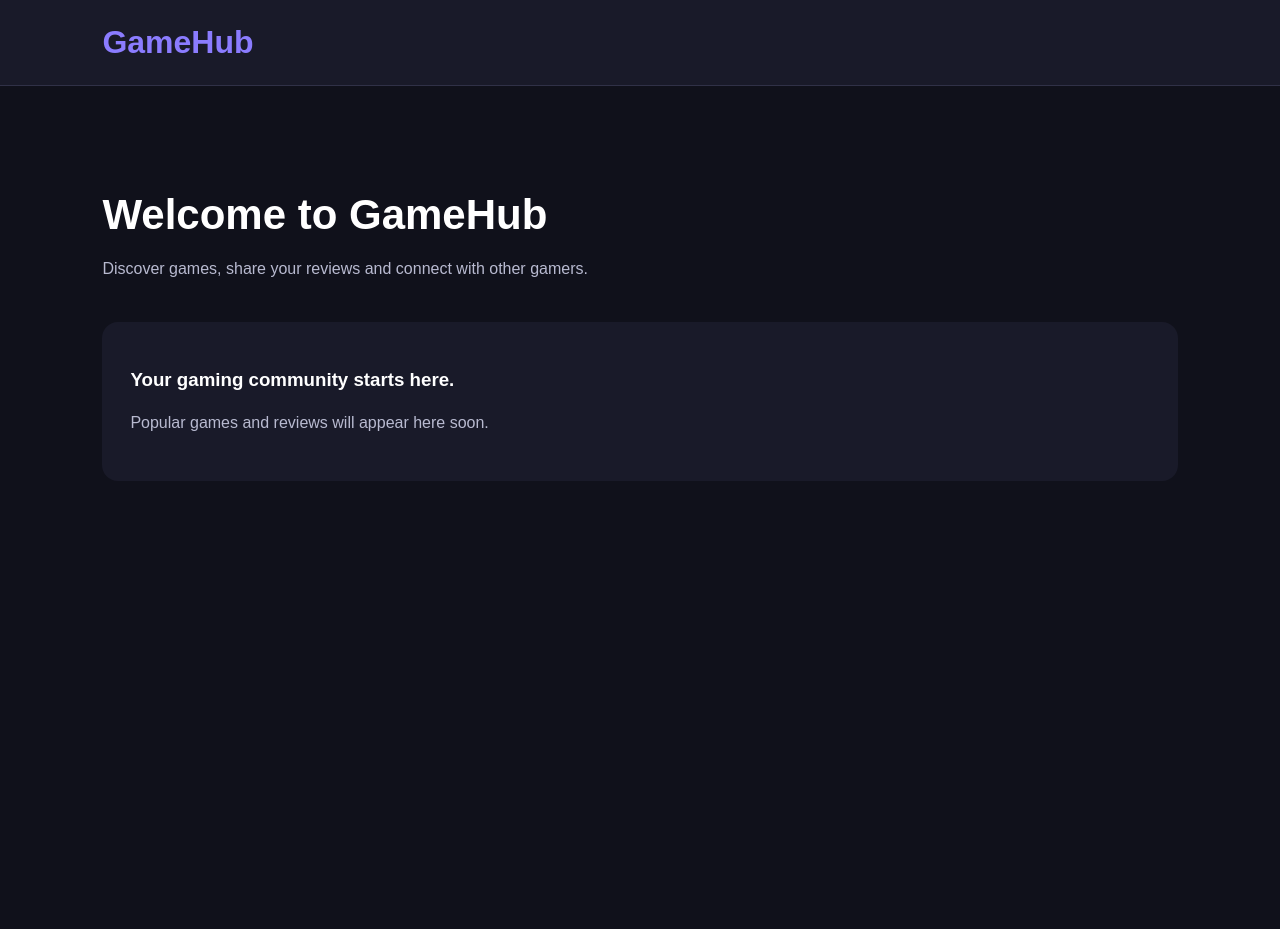
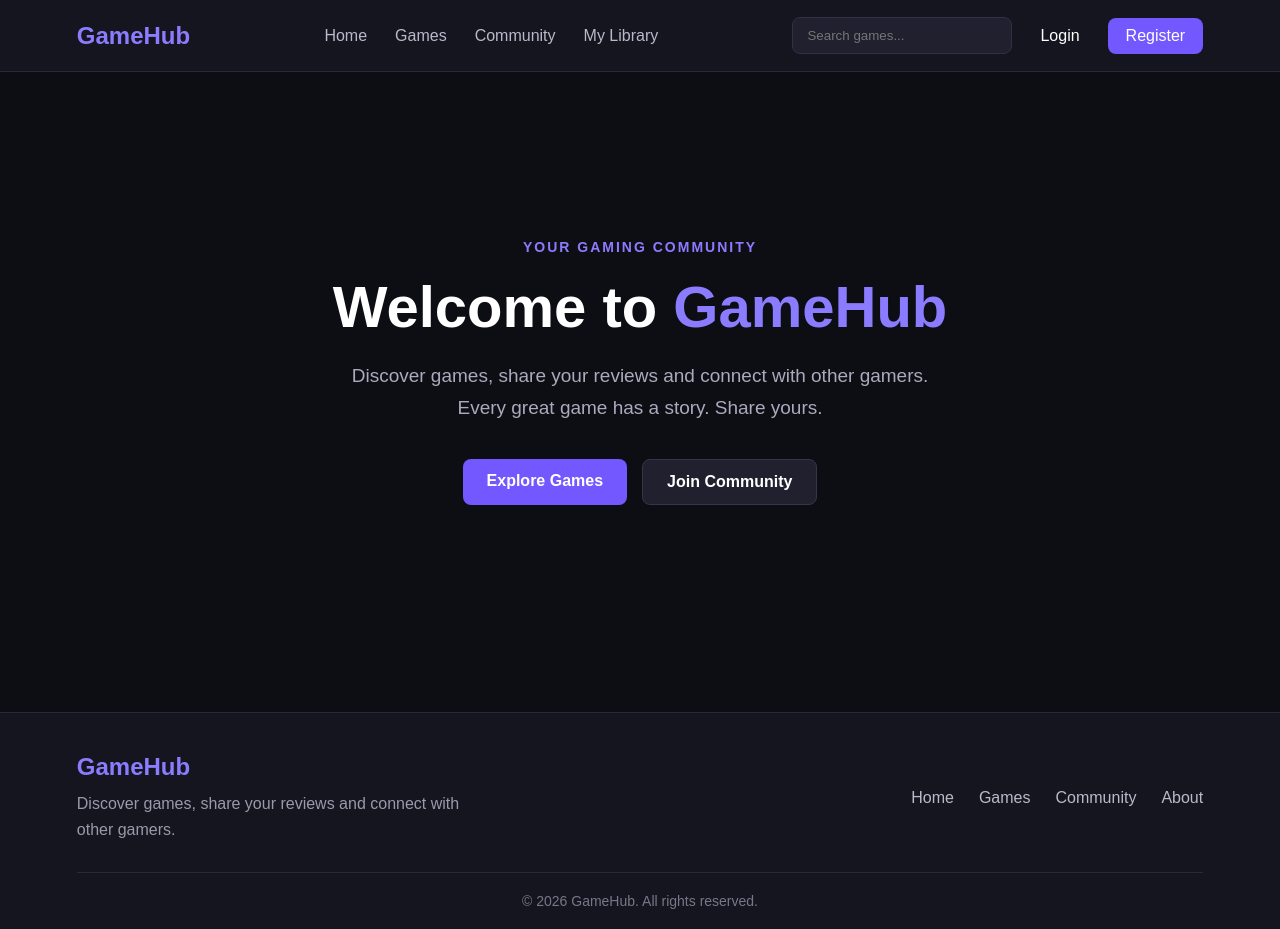
Before and after one commit to TheBalll/GameHubDiploma, a Django app: page / in a window 1280 px wide. Before the commit the page ends 481 px from the top, so only its background shows below. Run offline with Django 5.2, Linux system fonts and the light colour scheme.

Commit message:
Add base layout and home page design

```diff
--- /dev/null
+++ b/games/static/games/css/style.css
@@ -0,0 +1,226 @@
+* {
+    margin: 0;
+    padding: 0;
+    box-sizing: border-box;
+}
+
+body {
+    background-color: #0d0d14;
+    color: #ffffff;
+    font-family: Arial, sans-serif;
+    min-height: 100vh;
+}
+
+a {
+    color: #ffffff;
+    text-decoration: none;
+}
+
+main {
+    min-height: 80vh;
+}
+
+/* NAVBAR */
+
+.navbar {
+    height: 72px;
+    padding: 0 6%;
+
+    display: flex;
+    align-items: center;
+    justify-content: space-between;
+    gap: 30px;
+
+    background-color: #151520;
+    border-bottom: 1px solid #29293d;
+}
+
+.logo {
+    font-size: 24px;
+    font-weight: bold;
+    color: #8b7cff;
+    white-space: nowrap;
+}
+
+.nav-links {
+    display: flex;
+    align-items: center;
+    gap: 28px;
+}
+
+.nav-links a {
+    color: #b9b9c9;
+    transition: 0.2s;
+}
+
+.nav-links a:hover {
+    color: #ffffff;
+}
+
+.nav-right {
+    display: flex;
+    align-items: center;
+    gap: 12px;
+}
+
+.search-bar {
+    width: 220px;
+    padding: 10px 14px;
+
+    background-color: #20202e;
+    color: white;
+
+    border: 1px solid #303047;
+    border-radius: 8px;
+    outline: none;
+}
+
+.search-bar:focus {
+    border-color: #8b7cff;
+}
+
+.login-btn {
+    padding: 9px 16px;
+    border-radius: 8px;
+}
+
+.register-btn {
+    padding: 9px 18px;
+    background-color: #7357ff;
+    border-radius: 8px;
+    transition: 0.2s;
+}
+
+.register-btn:hover {
+    background-color: #846cff;
+}
+
+/* FOOTER */
+
+.footer {
+    background-color: #151520;
+    border-top: 1px solid #29293d;
+    padding: 40px 6% 20px;
+}
+
+.footer-content {
+    display: flex;
+    justify-content: space-between;
+    align-items: center;
+    gap: 30px;
+}
+
+.footer-about h2 {
+    color: #8b7cff;
+    margin-bottom: 10px;
+}
+
+.footer-about p {
+    color: #9999aa;
+    max-width: 420px;
+    line-height: 1.6;
+}
+
+.footer-links {
+    display: flex;
+    gap: 25px;
+}
+
+.footer-links a {
+    color: #b9b9c9;
+    transition: 0.2s;
+}
+
+.footer-links a:hover {
+    color: #8b7cff;
+}
+
+.footer-bottom {
+    margin-top: 30px;
+    padding-top: 20px;
+    border-top: 1px solid #29293d;
+    text-align: center;
+}
+
+.footer-bottom p {
+    color: #777788;
+    font-size: 14px;
+}
+
+/* HERO SECTION */
+
+.hero {
+    min-height: 600px;
+    padding: 80px 6%;
+
+    display: flex;
+    align-items: center;
+    justify-content: center;
+
+    text-align: center;
+}
+
+.hero-content {
+    max-width: 750px;
+}
+
+.hero-label {
+    color: #8b7cff;
+    font-size: 14px;
+    font-weight: bold;
+    letter-spacing: 2px;
+    margin-bottom: 18px;
+}
+
+.hero h1 {
+    font-size: 58px;
+    margin-bottom: 20px;
+}
+
+.hero h1 span {
+    color: #8b7cff;
+}
+
+.hero-description {
+    max-width: 600px;
+    margin: 0 auto;
+
+    color: #aaaabd;
+    font-size: 19px;
+    line-height: 1.7;
+}
+
+.hero-buttons {
+    margin-top: 35px;
+
+    display: flex;
+    justify-content: center;
+    gap: 15px;
+}
+
+.primary-btn,
+.secondary-btn {
+    padding: 13px 24px;
+    border-radius: 8px;
+    font-weight: bold;
+    transition: 0.2s;
+}
+
+.primary-btn {
+    background-color: #7357ff;
+}
+
+.primary-btn:hover {
+    background-color: #846cff;
+    transform: translateY(-2px);
+}
+
+.secondary-btn {
+    background-color: #20202e;
+    border: 1px solid #35354a;
+}
+
+.secondary-btn:hover {
+    background-color: #29293a;
+    border-color: #8b7cff;
+}
--- /dev/null
+++ b/games/templates/games/base.html
@@ -0,0 +1,81 @@
+{% load static %}
+
+<!DOCTYPE html>
+<html lang="en">
+<head>
+    <meta charset="UTF-8">
+    <meta name="viewport" content="width=device-width, initial-scale=1.0">
+
+    <title>{% block title %}GameHub{% endblock %}</title>
+
+    <link rel="stylesheet" href="{% static 'games/css/style.css' %}">
+</head>
+
+<body>
+
+   <!-- NAVBAR -->
+<nav class="navbar">
+
+    <a href="/" class="logo">
+         GameHub
+    </a>
+
+    <div class="nav-links">
+        <a href="/">Home</a>
+        <a href="#">Games</a>
+        <a href="#">Community</a>
+        <a href="#">My Library</a>
+    </div>
+
+    <div class="nav-right">
+        <input
+            type="text"
+            class="search-bar"
+            placeholder="Search games..."
+        >
+
+        <a href="#" class="login-btn">Login</a>
+        <a href="#" class="register-btn">Register</a>
+    </div>
+
+</nav>
+
+
+    <!-- PAGE CONTENT -->
+    <main>
+        {% block content %}
+
+        {% endblock %}
+    </main>
+
+<!-- FOOTER -->
+<footer class="footer">
+
+    <div class="footer-content">
+
+        <div class="footer-about">
+            <h2>GameHub</h2>
+            <p>
+                Discover games, share your reviews
+                and connect with other gamers.
+            </p>
+        </div>
+
+        <div class="footer-links">
+            <a href="/">Home</a>
+            <a href="#">Games</a>
+            <a href="#">Community</a>
+            <a href="#">About</a>
+        </div>
+
+    </div>
+
+    <div class="footer-bottom">
+        <p>&copy; 2026 GameHub. All rights reserved.</p>
+    </div>
+
+</footer>
+
+
+</body>
+</html>
--- a/games/templates/games/home.html
+++ b/games/templates/games/home.html
@@ -1,71 +1,29 @@
-<!DOCTYPE html>
-<html lang="bg">
-<head>
-    <meta charset="UTF-8">
-    <meta name="viewport" content="width=device-width, initial-scale=1.0">
-    <title>GameHub</title>
+{% extends 'games/base.html' %}
 
-    <style>
-        body {
-            margin: 0;
-            background: #10111b;
-            color: white;
-            font-family: Arial, sans-serif;
-        }
+{% block title %}Home | GameHub{% endblock %}
 
-        header {
-            padding: 24px 8%;
-            background: #191a29;
-            border-bottom: 1px solid #303147;
-        }
+{% block content %}
 
-        header h1 {
-            margin: 0;
-            color: #8b7cff;
-        }
+<section class="hero">
 
-        main {
-            padding: 70px 8%;
-        }
+    <div class="hero-content">
 
-        h2 {
-            font-size: 42px;
-            margin-bottom: 12px;
-        }
+        <p class="hero-label">YOUR GAMING COMMUNITY</p>
 
-        p {
-            color: #b8bad0;
-            line-height: 1.7;
-        }
+        <h1>Welcome to <span>GameHub</span></h1>
 
-        .games {
-            margin-top: 40px;
-            padding: 28px;
-            background: #191a29;
-            border-radius: 16px;
-        }
-    </style>
-</head>
-
-<body>
-
-    <header>
-        <h1>GameHub</h1>
-    </header>
-
-    <main>
-        <h2>Welcome to GameHub</h2>
-
-        <p>
-            Discover games, share your reviews
-            and connect with other gamers.
+        <p class="hero-description">
+            Discover games, share your reviews and connect with other gamers.
+             Every great game has a story. Share yours.
         </p>
 
-        <section class="games">
-            <h3>Your gaming community starts here.</h3>
-            <p>Popular games and reviews will appear here soon.</p>
-        </section>
-    </main>
+        <div class="hero-buttons">
+            <a href="#" class="primary-btn">Explore Games</a>
+            <a href="#" class="secondary-btn">Join Community</a>
+        </div>
 
-</body>
-</html>
+    </div>
+
+</section>
+
+{% endblock %}
```
